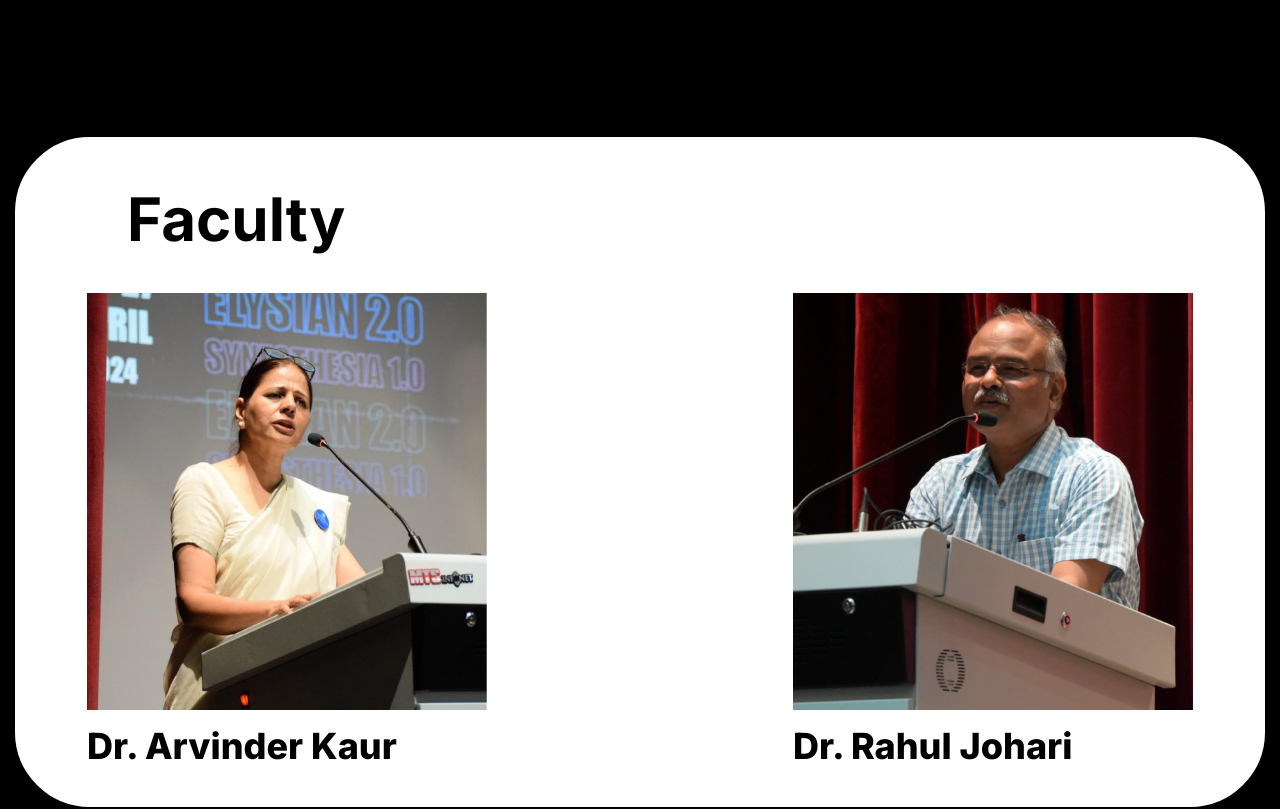
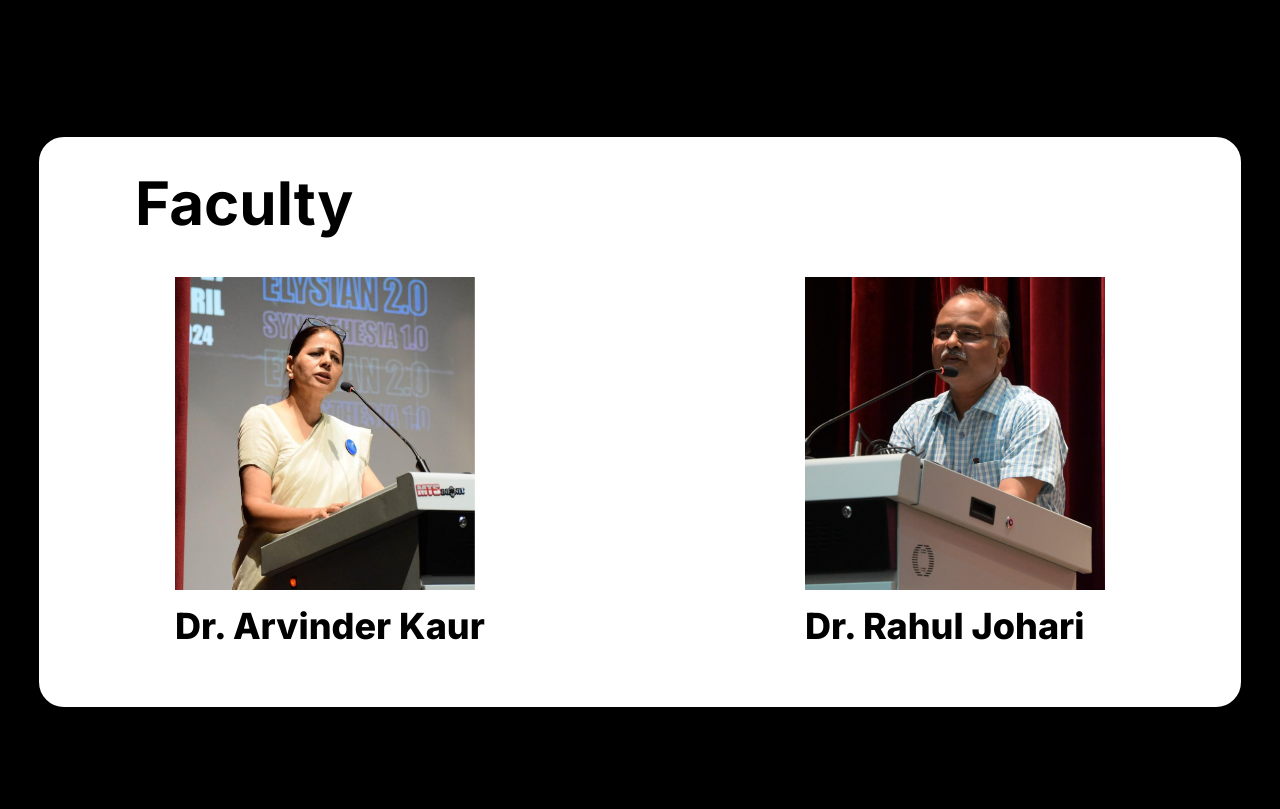
Before and after one commit to sdcUsar/sdc-website-v2, a Next.js app: page / in a window 1280 px wide. Shown: the part 4200-5009 px from the top of the page. Built offline with nearby package versions, Linux system fonts and the light colour scheme.

Commit message:
Faculty fixes'

```diff
--- a/src/components/Faculty/FacultyCard.tsx
+++ b/src/components/Faculty/FacultyCard.tsx
@@ -19,8 +19,8 @@ const FacultyCard: React.FC<FacultyCardProps> = ({
       <Image
         src={imageSrc}
         alt={name}
-        width={400}
-        height={400}
+        width={300}
+        height={300}
         className={cn("rounded-lg transition-all duration-1000 relative z-1", {
           "origin-top-left scale-[0.7]": hovered === "arvinder", // Scale and position the image based on the hovered faculty member
           "origin-top-right scale-[0.7]": hovered === "rahul",
--- a/src/components/Faculty/FacultySection.tsx
+++ b/src/components/Faculty/FacultySection.tsx
@@ -1,4 +1,3 @@
-
 "use client";
 import React, { useState } from "react";
 import FacultyCard from "../Faculty/FacultyCard";
@@ -21,13 +20,13 @@ const FacultySection: React.FC = () => {
     <div className="min-w-full overflow-hidden">
       {/* Main container for faculty section */}
       <div
-        className={`p-8 bg-white border-black border-[15px] rounded-[90px] .raleway-font min-w-full transition-all duration-1000 ${
-          hoveredFaculty == null ? "h-[700px]" : "h-[500px]"
+        className={`mx-6 p-4 md:bg-white md:text-black text-white border-black border-[15px] rounded-[40px] .raleway-font transition-all duration-1000 ${
+          hoveredFaculty == null ? "h-[600px]" : "h-[500px]"
         }`}
       >
         <h2 className="text-6xl px-20  py-5 font-bold  mb-6">Faculty</h2>
         {/* Container for faculty cards */}
-        <div className="flex  min-w-full justify-between gap-8">
+        <div className="grid grid-flow-col px-20 min-w-full justify-between gap-4">
           {/* Dr. Arvinder Kaur's card */}
           <div
             onMouseEnter={() => handleMouseEnter("arvinder")}
```
